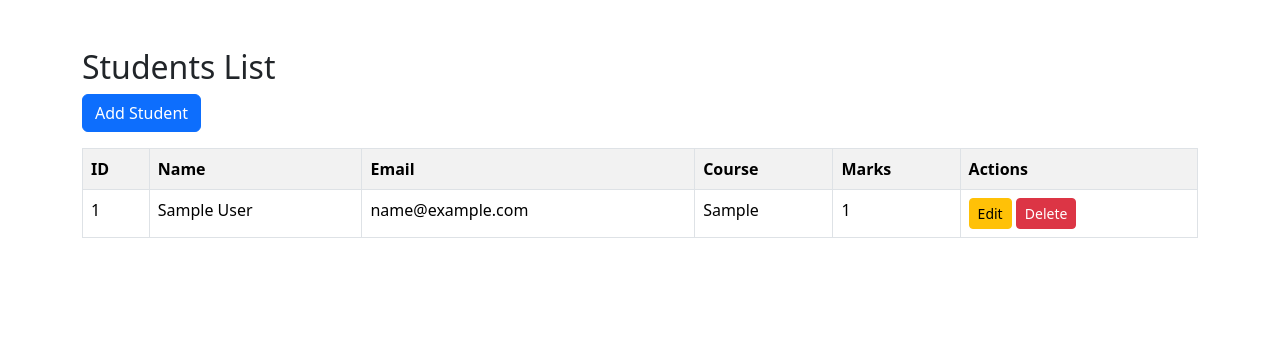
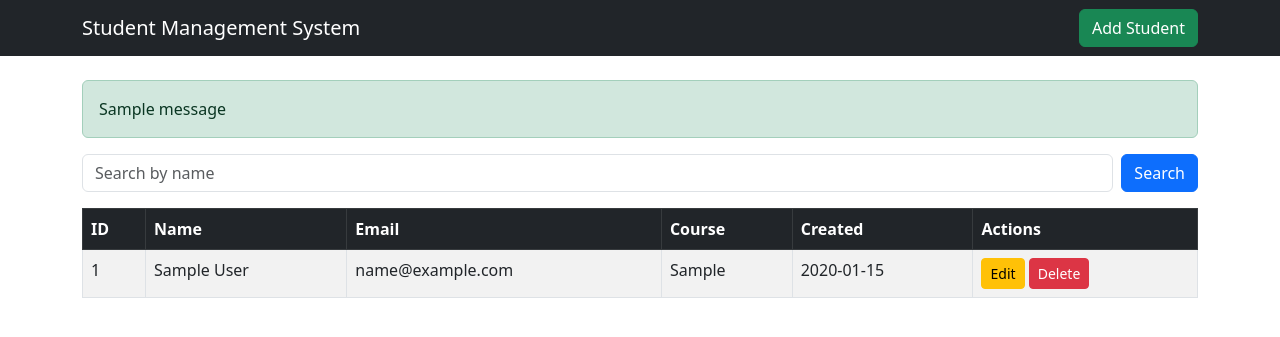
Before and after one commit to pallavinarsinge04/Student_Management_System, a Flask app: page / in a window 1280 px wide. Shown: the top 337 px of the page. Run offline with Flask 3, Linux system fonts and the light colour scheme; tables that the repository leaves empty hold one stand-in row (values such as "Sample post"); one stand-in notice (Sample message) is shown.

Commit message:
Add student search functionality

```diff
--- a/app.py
+++ b/app.py
@@ -1,62 +1,80 @@
-from flask import Flask, render_template, request, redirect, url_for
+from flask import Flask, render_template, request, redirect, url_for, flash
 from config import Config
 from models import db, Student
-
+import os
 
 app = Flask(__name__)
 app.config.from_object(Config)
 
 db.init_app(app)
 
+# Create DB if not exists
+with app.app_context():
+    if not os.path.exists("instance"):
+        os.makedirs("instance")
+    db.create_all()
 
-# Home Page
-@app.route('/')
-def home():
+
+# HOME - VIEW STUDENTS
+@app.route("/")
+def index():
     students = Student.query.all()
-    return render_template("view_students.html", students=students)
+    return render_template("index.html", students=students)
 
-# Add Student
-@app.route('/add', methods=['GET', 'POST'])
+
+# ADD STUDENT
+@app.route("/add", methods=["GET", "POST"])
 def add_student():
-    if request.method == 'POST':
-        name = request.form['name']
-        email = request.form['email']
-        course = request.form['course']
-        marks = request.form['marks']
+    if request.method == "POST":
+        name = request.form["name"]
+        email = request.form["email"]
+        course = request.form["course"]
 
-        new_student = Student(name=name, email=email, course=course, marks=marks)
+        new_student = Student(name=name, email=email, course=course)
         db.session.add(new_student)
         db.session.commit()
 
-        return redirect(url_for('home'))
+        flash("Student added successfully!", "success")
+        return redirect(url_for("index"))
 
     return render_template("add_student.html")
 
-# Update Student
-@app.route('/update/<int:id>', methods=['GET', 'POST'])
+
+# UPDATE STUDENT
+@app.route("/update/<int:id>", methods=["GET", "POST"])
 def update_student(id):
     student = Student.query.get_or_404(id)
 
-    if request.method == 'POST':
-        student.name = request.form['name']
-        student.email = request.form['email']
-        student.course = request.form['course']
-        student.marks = request.form['marks']
+    if request.method == "POST":
+        student.name = request.form["name"]
+        student.email = request.form["email"]
+        student.course = request.form["course"]
 
         db.session.commit()
-        return redirect(url_for('home'))
+        flash("Student updated successfully!", "info")
+        return redirect(url_for("index"))
 
-    return render_template("update_student.html", student=student)
+    return render_template("add_student.html", student=student)
 
-# Delete Student
-@app.route('/delete/<int:id>')
+
+# DELETE STUDENT
+@app.route("/delete/<int:id>")
 def delete_student(id):
     student = Student.query.get_or_404(id)
     db.session.delete(student)
     db.session.commit()
-    return redirect(url_for('home'))
 
-if __name__ == '__main__':
-    with app.app_context():
-        db.create_all()
+    flash("Student deleted successfully!", "danger")
+    return redirect(url_for("index"))
+
+
+# SEARCH STUDENT
+@app.route("/search", methods=["POST"])
+def search():
+    name = request.form["name"]
+    students = Student.query.filter(Student.name.like(f"%{name}%")).all()
+    return render_template("index.html", students=students)
+
+
+if __name__ == "__main__":
     app.run(debug=True)
--- a/config.py
+++ b/config.py
@@ -1,7 +1,8 @@
 import os
 
 basedir = os.path.abspath(os.path.dirname(__file__))
+
 class Config:
-    SECRET_KEY = "your_secret_key"
-    SQLALCHEMY_DATABASE_URI = 'sqlite:///' + os.path.join(basedir, 'instance/students.db')
+    SECRET_KEY = "secret123"
+    SQLALCHEMY_DATABASE_URI = "sqlite:///" + os.path.join(basedir, "instance/students.db")
     SQLALCHEMY_TRACK_MODIFICATIONS = False
--- a/requirements.txt
+++ b/requirements.txt
@@ -1 +1,3 @@
-sqlite3
+sqlite3 ,
+Flask ,
+Flask_SQLAlchemy
--- a/templates/base.html
+++ b/templates/base.html
@@ -1,29 +1,31 @@
 <!DOCTYPE html>
-<html lang="en">
+<html>
 <head>
-    <meta charset="UTF-8">
     <title>Student Management System</title>
-
-    <!-- Bootstrap 5 CDN -->
-    <link href="https://cdn.jsdelivr.net/npm/bootstrap@5.3.2/dist/css/bootstrap.min.css" rel="stylesheet">
-
+    <link href="https://cdn.jsdelivr.net/npm/bootstrap@5.3.0/dist/css/bootstrap.min.css" rel="stylesheet">
 </head>
 <body>
 
-    <!-- Navbar -->
-    <nav class="navbar navbar-expand-lg navbar-dark bg-dark">
-        <div class="container">
-            <a class="navbar-brand" href="/">SMS Portal</a>
-            <div>
-                <a href="/" class="btn btn-outline-light btn-sm me-2">Home</a>
-                <a href="/add" class="btn btn-success btn-sm">Add Student</a>
+<nav class="navbar navbar-dark bg-dark mb-4">
+    <div class="container">
+        <a class="navbar-brand" href="/">Student Management System</a>
+        <a href="/add" class="btn btn-success">Add Student</a>
+    </div>
+</nav>
+
+<div class="container">
+
+    {% with messages = get_flashed_messages(with_categories=true) %}
+        {% for category, message in messages %}
+            <div class="alert alert-{{ category }}">
+                {{ message }}
             </div>
-        </div>
-    </nav>
+        {% endfor %}
+    {% endwith %}
 
-    <div class="container mt-4">
-        {% block content %}{% endblock %}
-    </div>
+    {% block content %}{% endblock %}
+
+</div>
 
 </body>
 </html>
--- a/templates/index.html
+++ b/templates/index.html
@@ -1,26 +1,42 @@
-<!DOCTYPE html>
-<html>
-<head>
-    <title>Student Management System</title>
+{% extends "base.html" %}
 
-    <!-- Bootstrap CDN -->
-    <link href="https://cdn.jsdelivr.net/npm/bootstrap@5.3.2/dist/css/bootstrap.min.css" rel="stylesheet">
+{% block content %}
 
-</head>
-<body>
+<form method="POST" action="/search" class="d-flex mb-3">
+    <input type="text" name="name" class="form-control me-2" placeholder="Search by name">
+    <button type="submit" class="btn btn-primary">Search</button>
+</form>
 
-<nav class="navbar navbar-dark bg-dark">
-  <div class="container-fluid">
-    <span class="navbar-brand mb-0 h1">Student Management System</span>
-  </div>
-</nav>
+<table class="table table-bordered table-striped">
+    <thead class="table-dark">
+        <tr>
+            <th>ID</th>
+            <th>Name</th>
+            <th>Email</th>
+            <th>Course</th>
+            <th>Created</th>
+            <th>Actions</th>
+        </tr>
+    </thead>
+    <tbody>
+        {% for student in students %}
+        <tr>
+            <td>{{ student.id }}</td>
+            <td>{{ student.name }}</td>
+            <td>{{ student.email }}</td>
+            <td>{{ student.course }}</td>
+            <td>{{ student.created_at.strftime("%Y-%m-%d") }}</td>
+            <td>
+                <a href="/update/{{ student.id }}" class="btn btn-warning btn-sm">Edit</a>
+                <a href="/delete/{{ student.id }}"
+                   class="btn btn-danger btn-sm"
+                   onclick="return confirm('Are you sure?');">
+                   Delete
+                </a>
+            </td>
+        </tr>
+        {% endfor %}
+    </tbody>
+</table>
 
-<div class="container mt-5">
-    <div class="card shadow p-4">
-        <h3 class="text-center text-primary">Welcome Pallavi 👩‍💻</h3>
-        <p class="text-center">Your Flask project is running successfully 🚀</p>
-    </div>
-</div>
-
-</body>
-</html>
+{% endblock %}
```
Also changed, not shown: models.py (+4 -3 lines).
